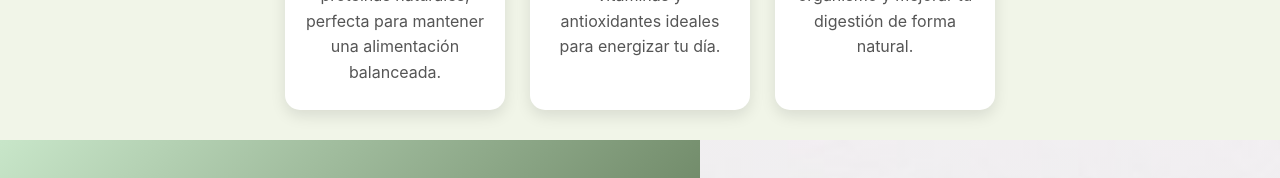
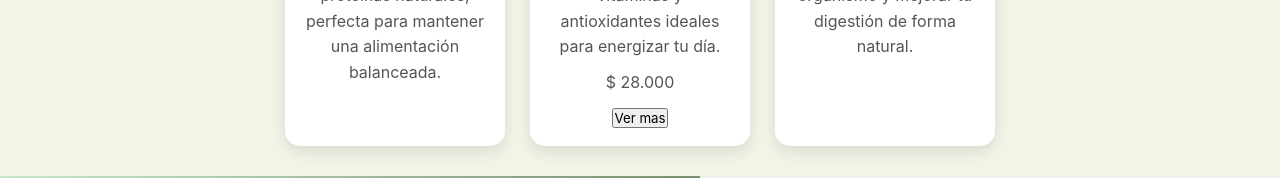
Before and after one commit to johsman12/pagina-saludable, a React (Vite) app: page / in a window 1280 px wide. Shown: the part 561-739 px from the top of the page. Built offline with nearby package versions, Linux system fonts and the light colour scheme.

Commit message:
productos

```diff
--- a/src/componentes/Home.jsx
+++ b/src/componentes/Home.jsx
@@ -21,6 +21,8 @@ function Productos() {
             Selección de frutas naturales ricas en vitaminas y antioxidantes
             ideales para energizar tu día.
           </p>
+         <p>$ 28.000</p>
+        <button className="botonesproductos">Ver mas</button>
         </div>
 
         <div className="producto">
```
